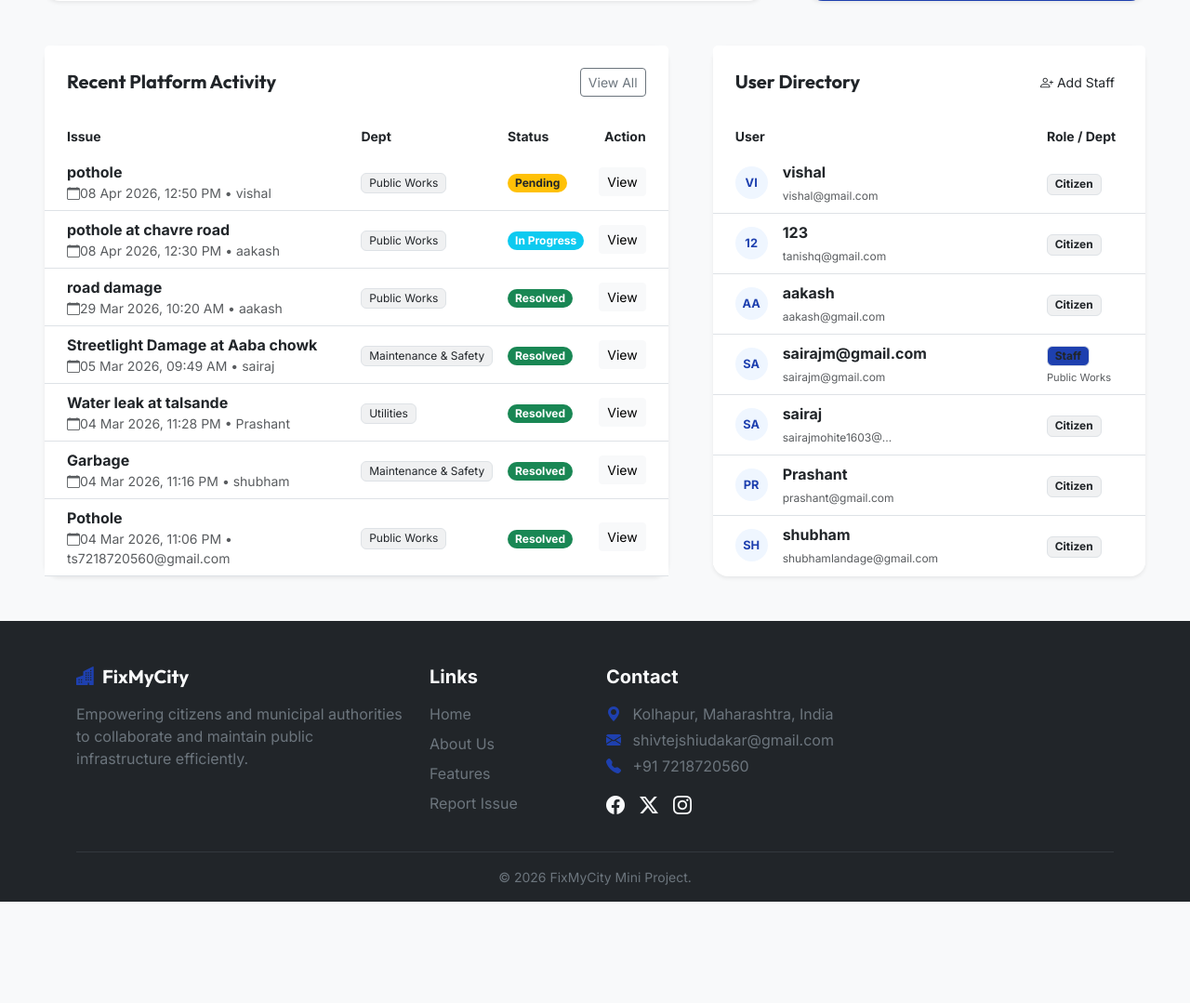
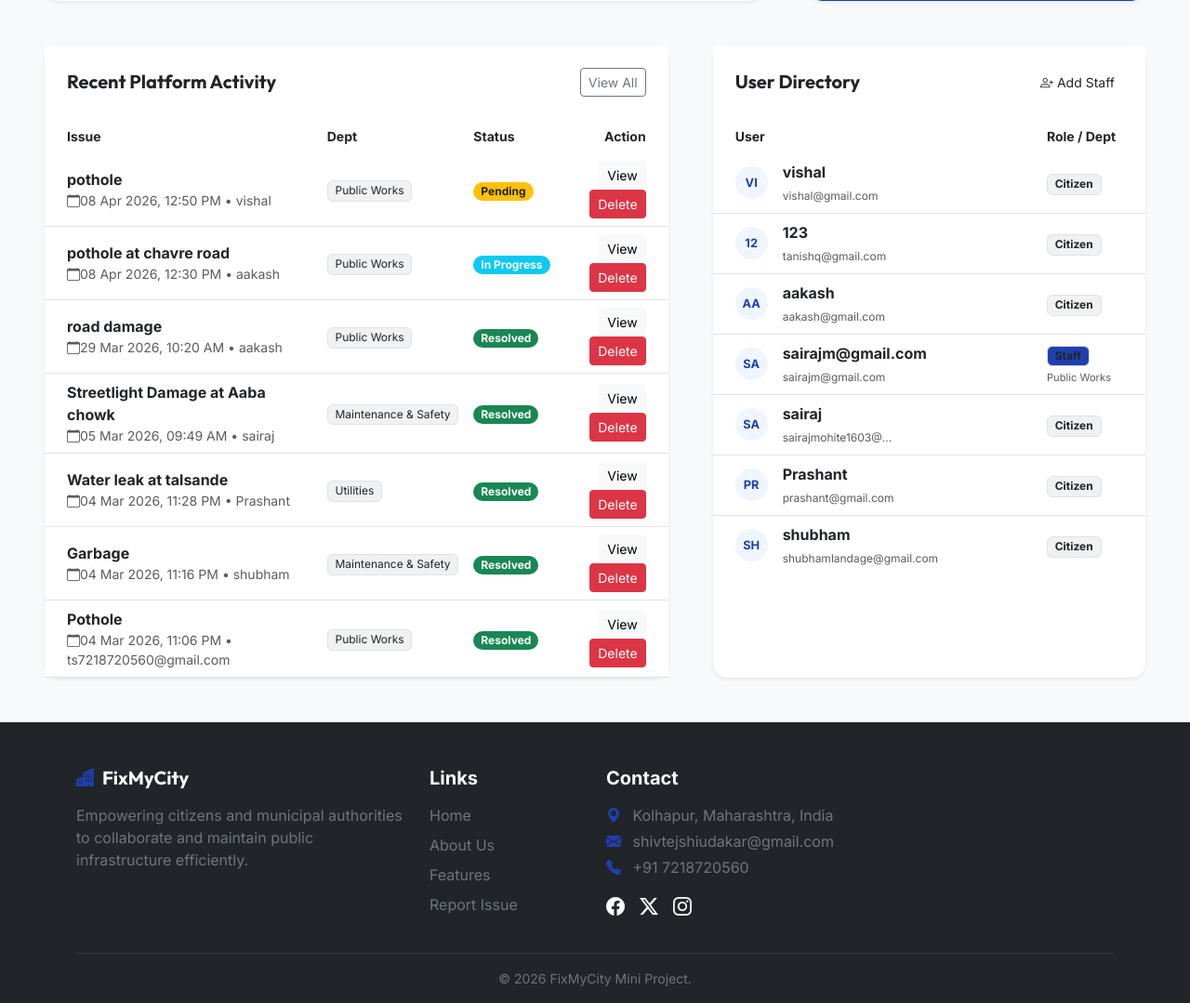
Before and after one commit to shivtejshiudakar/FixMyCity-civic-system, a Flask app: page /admin/dashboard in a window 1280 px wide. Shown: the part 921-2000 px from the top of the page at 93% size. Before the commit the page ends 1891 px from the top, so only its background shows below. Run offline with Flask 3, Linux system fonts and the light colour scheme; a user stored in the database is signed in; data comes from the database, SQL or seed files in the repository.

Commit message:
FixMyCity admin dash update

```diff
--- a/app.py
+++ b/app.py
@@ -676,13 +676,27 @@ def staff_export_report():
         }
     )
 
-
-@app.route('/admin/settings')
+@app.route('/admin/delete_issue/<int:issue_id>', methods=['POST'])
 @login_required
 @role_required('admin')
-def admin_settings():
-    return render_template('admin_settings.html')
+def delete_issue(issue_id):
+    conn = get_db_connection()
+
+    # Delete related status updates first (important for foreign key)
+    conn.execute('DELETE FROM status_updates WHERE issue_id = ?', (issue_id,))
+
+    # Delete issue
+    conn.execute('DELETE FROM issues WHERE id = ?', (issue_id,))
+
+    conn.commit()
+    conn.close()
+
+    flash('Issue deleted successfully.', 'success')
+    return redirect(url_for('admin_dashboard'))
+
+
 
 
 if __name__ == '__main__':
-    app.run(debug=True)
+    port = int(os.environ.get("PORT", 5000))
+    app.run(host="0.0.0.0", port=port)
--- a/templates/admin_dashboard.html
+++ b/templates/admin_dashboard.html
@@ -165,6 +165,14 @@
                                     <td class="pe-4 text-end">
                                         <a href="{{ url_for('view_issue', issue_id=issue.id) }}"
                                             class="btn btn-sm btn-light">View</a>
+
+                                        <form action="{{ url_for('delete_issue', issue_id=issue.id) }}" method="POST"
+                                            style="display:inline;"
+                                            onsubmit="return confirm('Are you sure you want to delete this issue?');">
+                                            <button type="submit" class="btn btn-sm btn-danger">
+                                                Delete
+                                            </button>
+                                        </form>
                                     </td>
                                 </tr>
                                 {% else %}
```
